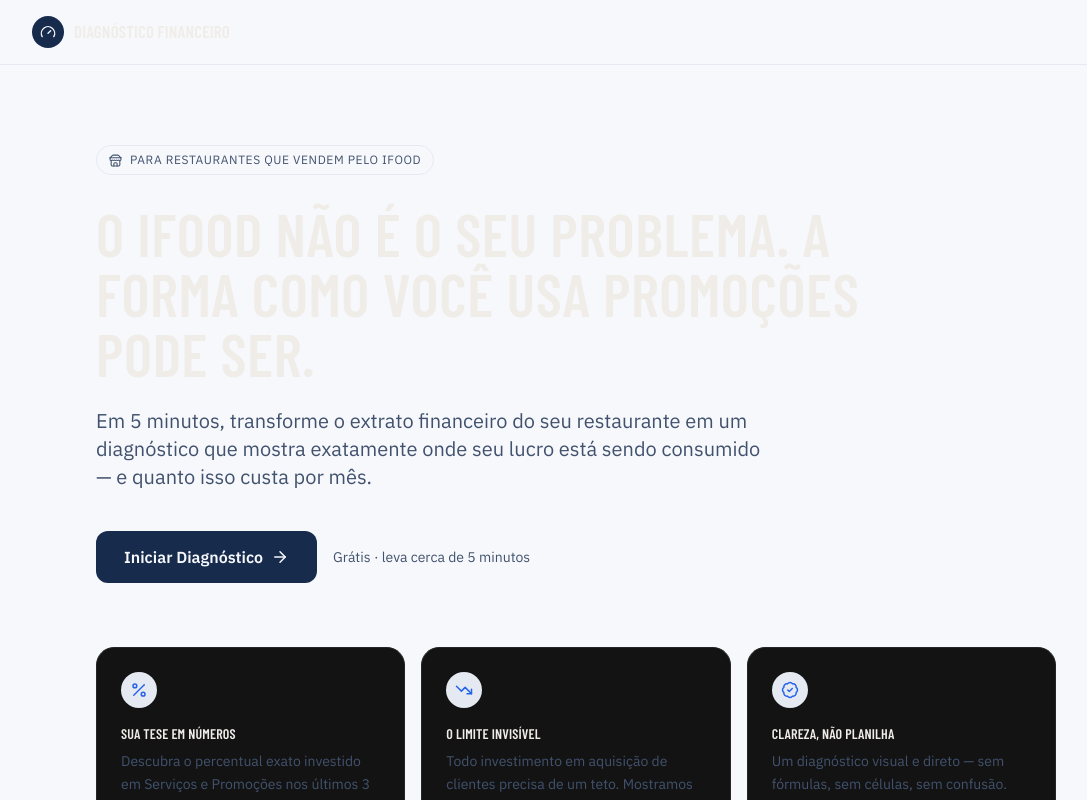
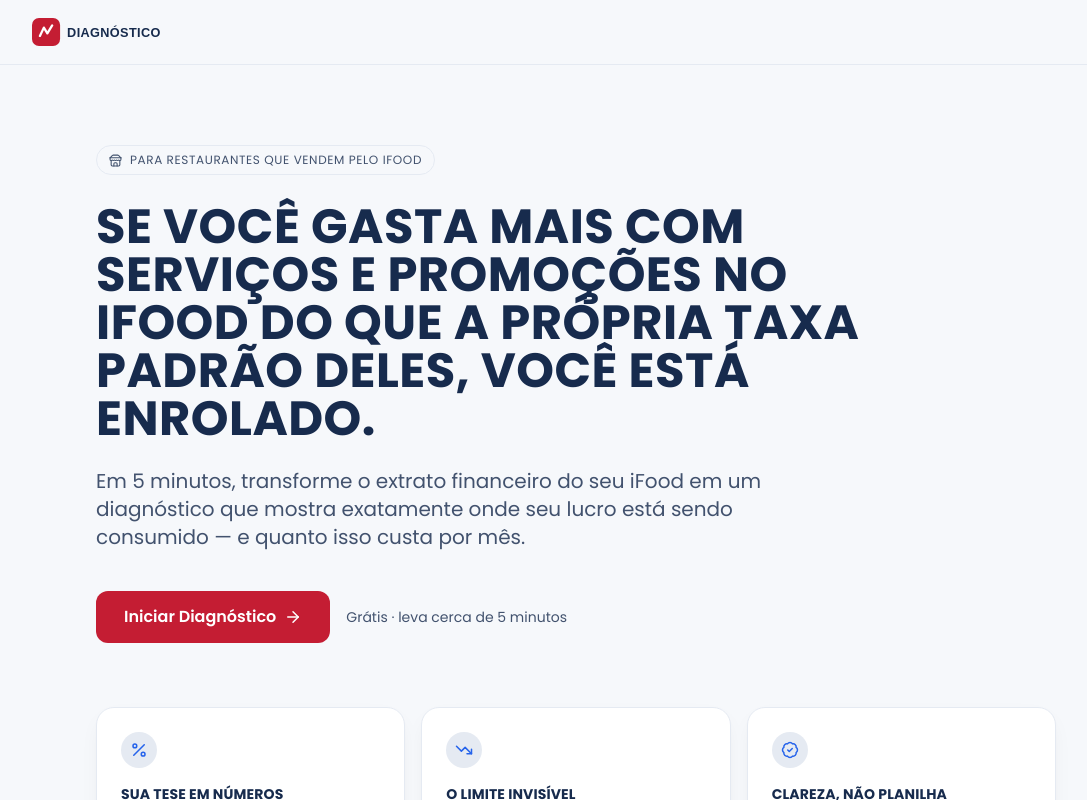
Before and after one commit to alexandrecoutolcd/lcd-diagnostico-ifood, a Next.js app: page / in a window 1280 px wide. Shown: the top 800 px of the page, without its empty margins (64-1151 px from the left). Built offline with nearby package versions, Linux system fonts and the light colour scheme.

Commit message:
revisão

```diff
--- a/app/globals.css
+++ b/app/globals.css
@@ -3,19 +3,54 @@
 @tailwind utilities;
 
 :root {
-  --bg: #0b0b0b;
-  --card: #131313;
-  --border: #252525;
-  --heading: #f0ede8;
-  --body: #b8b4ae;
-  --accent-pos: #00bbf9;
-  --accent-neg: #f91719;
-  --accent-big-pos: #46fe6c;
-  --zone-1: #00bbf9;
-  --zone-2: #46fe6c;
-  --zone-3: #ffb020;
-  --zone-4: #ff6a3d;
-  --zone-5: #f91719;
+  /* Fundo */
+  --bg: #f6f8fb;
+  --card: #ffffff;
+  --card-secondary: #fbfcfe;
+
+  /* Bordas */
+  --border: #e5eaf2;
+  --border-strong: #d6dee8;
+  --divider: #eef2f7;
+
+  /* Textos */
+  --heading: #172b4d;
+  --body: #42526e;
+  --body-secondary: #6b778c;
+  --muted: #a5adba;
+
+  /* Identidade / CTA */
+  --brand: #c41d33;
+  --brand-hover: #a5172b;
+  --brand-light: #fcecef;
+  --brand-xlight: #fff5f6;
+
+  /* Indicadores positivos (azul) */
+  --accent-pos: #2563eb;
+  --accent-pos-hover: #1d4ed8;
+  --accent-pos-light: #dbeafe;
+  --accent-big-pos: #2563eb;
+
+  /* Indicadores negativos (vermelho) */
+  --accent-neg: #dc2626;
+  --accent-neg-hover: #b91c1c;
+  --accent-neg-light: #fee2e2;
+
+  /* Alerta */
+  --alert: #f59e0b;
+  --alert-light: #fef3c7;
+
+  /* Termômetro de aquisição */
+  --zone-1: #60a5fa;
+  --zone-2: #2563eb;
+  --zone-3: #f59e0b;
+  --zone-4: #ef4444;
+  --zone-5: #c41d33;
+
+  /* Sombras */
+  --shadow-sm: rgba(15, 23, 42, 0.04);
+  --shadow-md: rgba(15, 23, 42, 0.08);
+  --shadow-lg: rgba(15, 23, 42, 0.12);
 }
 
 * {
@@ -29,11 +64,13 @@
 }
 
 body {
-  font-family: var(--font-body), "IBM Plex Sans", system-ui, sans-serif;
+  font-family: var(--font-poppins), "Poppins", system-ui, sans-serif;
+  font-weight: 400;
 }
 
 .heading {
-  font-family: var(--font-heading), "Barlow Condensed", sans-serif;
+  font-family: var(--font-poppins), "Poppins", sans-serif;
+  font-weight: 700;
   color: var(--heading);
   text-transform: uppercase;
   letter-spacing: 0.01em;
@@ -43,10 +80,11 @@
   background: var(--card);
   border: 1px solid var(--border);
   border-radius: 18px;
+  box-shadow: 0 1px 2px var(--shadow-sm), 0 8px 24px -8px var(--shadow-md);
 }
 
 .mono-num {
-  font-family: var(--font-body), "IBM Plex Sans", monospace;
+  font-family: var(--font-poppins), "Poppins", sans-serif;
   font-feature-settings: "tnum";
 }
 
@@ -120,16 +158,17 @@
   height: 22px;
   border-radius: 50%;
   background: var(--card);
-  border: 3px solid var(--heading);
+  border: 3px solid var(--brand);
   cursor: pointer;
   margin-top: -8px;
+  box-shadow: 0 1px 4px var(--shadow-md);
 }
 .df-slider::-moz-range-thumb {
   width: 22px;
   height: 22px;
   border-radius: 50%;
   background: var(--card);
-  border: 3px solid var(--heading);
+  border: 3px solid var(--brand);
   cursor: pointer;
 }
 
--- a/app/layout.tsx
+++ b/app/layout.tsx
@@ -1,18 +1,11 @@
 import type { Metadata } from "next";
-import { Barlow_Condensed, IBM_Plex_Sans } from "next/font/google";
+import { Poppins } from "next/font/google";
 import "./globals.css";
 
-const barlowCondensed = Barlow_Condensed({
-  subsets: ["latin"],
-  weight: ["500", "600", "700"],
-  variable: "--font-heading",
-  display: "swap",
-});
-
-const ibmPlexSans = IBM_Plex_Sans({
+const poppins = Poppins({
   subsets: ["latin"],
   weight: ["400", "500", "600", "700"],
-  variable: "--font-body",
+  variable: "--font-poppins",
   display: "swap",
 });
 
@@ -28,7 +21,7 @@
   children: React.ReactNode;
 }) {
   return (
-    <html lang="pt-BR" className={`${barlowCondensed.variable} ${ibmPlexSans.variable}`}>
+    <html lang="pt-BR" className={poppins.variable}>
       <body className="bg-bg text-body min-h-screen antialiased">{children}</body>
     </html>
   );
--- a/components/diagnostico/KpiCard.tsx
+++ b/components/diagnostico/KpiCard.tsx
@@ -13,7 +13,7 @@
       <div className="flex items-center justify-between mb-3">
         <span className="mono-num text-[10px] uppercase tracking-wide text-body">{label}</span>
         <div
-          className="w-7 h-7 rounded-full flex items-center justify-center bg-bg"
+          className="w-7 h-7 rounded-full flex items-center justify-center bg-gray-100"
           style={{ color: accentColor || "var(--accent-pos)" }}
         >
           {icon}
--- a/components/diagnostico/LandingScreen.tsx
+++ b/components/diagnostico/LandingScreen.tsx
@@ -11,12 +11,12 @@
         <div className="inline-flex items-center gap-2 mono-num text-xs uppercase tracking-wider px-3 py-1.5 rounded-full mb-7 border border-border text-body">
           <Store size={13} /> Para restaurantes que vendem pelo iFood
         </div>
-        <h1 className="heading text-[2.3rem] leading-[1.08] md:text-6xl font-semibold mb-6 max-w-3xl">
-          O iFood não é o seu problema. A forma como você usa promoções pode ser.
+        <h1 className="heading text-[2.1rem] leading-[1.15] md:text-5xl font-semibold mb-6 max-w-3xl">
+          Se você gasta mais com Serviços e Promoções no iFood do que a própria taxa padrão deles, você está enrolado.
         </h1>
         <p className="text-body text-lg md:text-xl max-w-2xl leading-relaxed mb-10 normal-case">
-          Em 5 minutos, transforme o extrato financeiro do seu restaurante em um diagnóstico que
-          mostra exatamente onde seu lucro está sendo consumido — e quanto isso custa por mês.
+          Em 5 minutos, transforme o extrato financeiro do seu iFood em um diagnóstico que mostra
+          exatamente onde seu lucro está sendo consumido — e quanto isso custa por mês.
         </p>
         <div className="flex flex-wrap items-center gap-4">
           <Button size="lg" onClick={onStart}>
@@ -62,7 +62,7 @@
               className="absolute inset-0 opacity-90"
               style={{
                 background:
-                  "radial-gradient(circle at 30% 30%, rgba(0,187,249,0.25), transparent 60%)",
+                  "radial-gradient(circle at 30% 30%, rgba(196,29,51,0.12), transparent 60%)",
               }}
             />
             <div className="relative w-14 h-14 rounded-full flex items-center justify-center transition-transform group-hover:scale-110 bg-heading">
--- a/components/diagnostico/TopBar.tsx
+++ b/components/diagnostico/TopBar.tsx
@@ -1,6 +1,6 @@
 "use client";
 
-import { Gauge, ArrowLeft } from "lucide-react";
+import { ArrowLeft } from "lucide-react";
 import { Button } from "@/components/ui/button";
 
 interface TopBarProps {
@@ -12,12 +12,7 @@
   return (
     <div className="w-full sticky top-0 z-30 backdrop-blur-sm bg-bg/85 border-b border-border">
       <div className="max-w-6xl mx-auto px-5 md:px-8 h-16 flex items-center justify-between">
-        <div className="flex items-center gap-2.5">
-          <div className="w-8 h-8 rounded-full flex items-center justify-center bg-heading">
-            <Gauge size={16} className="text-bg" />
-          </div>
-          <span className="heading text-[17px] font-semibold tracking-wide">Diagnóstico Financeiro</span>
-        </div>
+        <img src="/logo.svg" alt="Logo" className="h-7 w-auto" />
         {showBack && onBack && (
           <Button variant="ghost" size="sm" onClick={onBack} className="hidden sm:flex">
             <ArrowLeft size={14} /> Voltar
--- a/components/diagnostico/charts/DistributionPie.tsx
+++ b/components/diagnostico/charts/DistributionPie.tsx
@@ -5,12 +5,14 @@
 import { Averages } from "@/lib/types";
 
 export function DistributionPie({ avg }: { avg: Averages }) {
-  const data = [
+  const raw = [
     { name: "Plataforma", value: Math.max(avg.taxasComissoes, 0), color: "var(--zone-1)" },
     { name: "Promoções", value: Math.max(avg.servicosPromocoes, 0), color: "var(--zone-4)" },
-    { name: "Ajustes", value: Math.max(avg.ajustes, 0), color: "var(--body)" },
+    { name: "Ajustes", value: Math.max(avg.ajustes, 0), color: "var(--gray-300)" },
     { name: "Receita líquida", value: Math.max(avg.faturamentoLiquido, 0), color: "var(--zone-2)" },
   ];
+  const total = raw.reduce((s, d) => s + d.value, 0) || 1;
+  const data = raw.map((d) => ({ ...d, pct: (d.value / total) * 100 }));
 
   return (
     <ResponsiveContainer width="100%" height={260}>
@@ -22,14 +24,20 @@
         </Pie>
         <Legend wrapperStyle={{ fontSize: 12, color: "var(--body)" }} />
         <Tooltip
-          formatter={(v: number) => formatBRL(v)}
+          formatter={(value: number, name: string, entry: any) => [
+            `${formatBRL(value)} · ${entry?.payload?.pct?.toFixed(1)}%`,
+            name,
+          ]}
           contentStyle={{
             background: "var(--card)",
             border: "1px solid var(--border)",
             borderRadius: 10,
             fontSize: 12,
             color: "var(--heading)",
+            boxShadow: "0 4px 16px var(--shadow-md)",
           }}
+          itemStyle={{ color: "var(--heading)" }}
+          labelStyle={{ color: "var(--heading)", fontWeight: 600 }}
         />
       </PieChart>
     </ResponsiveContainer>
--- a/components/ui/button.tsx
+++ b/components/ui/button.tsx
@@ -9,10 +9,10 @@
   {
     variants: {
       variant: {
-        primary: "bg-heading text-bg hover:opacity-90 active:translate-y-px",
-        ghost: "border border-border text-body hover:border-body hover:text-heading bg-transparent",
-        accent: "bg-accent-pos text-bg hover:opacity-90",
-        dark: "bg-card border border-border text-heading hover:border-body",
+        primary: "bg-brand text-white hover:bg-brand-hover active:translate-y-px",
+        ghost: "border border-border text-body hover:border-border-strong hover:text-heading bg-transparent",
+        accent: "bg-accent-pos text-white hover:bg-accent-pos-hover",
+        dark: "bg-white text-brand border border-white hover:bg-brand-xlight",
       },
       size: {
         sm: "px-3 py-1.5 text-xs",
--- a/components/ui/currency-input.tsx
+++ b/components/ui/currency-input.tsx
@@ -45,7 +45,7 @@
         onBlur={() => (isFocused.current = false)}
         placeholder={placeholder ?? "0,00"}
         className={cn(
-          "mono-num w-full pl-11 pr-4 py-3 text-sm bg-card border border-border rounded-xl text-heading",
+          "mono-num w-full pl-11 pr-4 py-3 text-sm bg-bg border border-border rounded-xl text-heading",
           "focus:outline-none focus:border-accent-pos focus:ring-2 focus:ring-accent-pos/20",
           className
         )}
--- a/lib/calculations.ts
+++ b/lib/calculations.ts
@@ -185,32 +185,3 @@
   }
   return recs;
 }
-/** Nota geral do diagnóstico (0 a 100). */
-export function scoreGeral(
-  pctPromocoes: number,
-  pctTaxas: number
-): number {
-  let score = 100;
-
-  // Penalização pelo investimento em promoções
-  if (pctPromocoes <= 5) {
-    score -= 5;
-  } else if (pctPromocoes <= 7) {
-    score -= 10;
-  } else if (pctPromocoes <= 11) {
-    score -= 25;
-  } else if (pctPromocoes <= 15) {
-    score -= 45;
-  } else {
-    score -= 65;
-  }
-
-  // Penalização pelas taxas do iFood
-  if (pctTaxas > 26.2) {
-    score -= 15;
-  } else if (pctTaxas > 15.2) {
-    score -= 5;
-  }
-
-  return clamp(Math.round(score), 0, 100);
-}
```
Also changed, not shown: components/diagnostico/ResultsScreen.tsx (+89 -88 lines), public/logo.svg.
